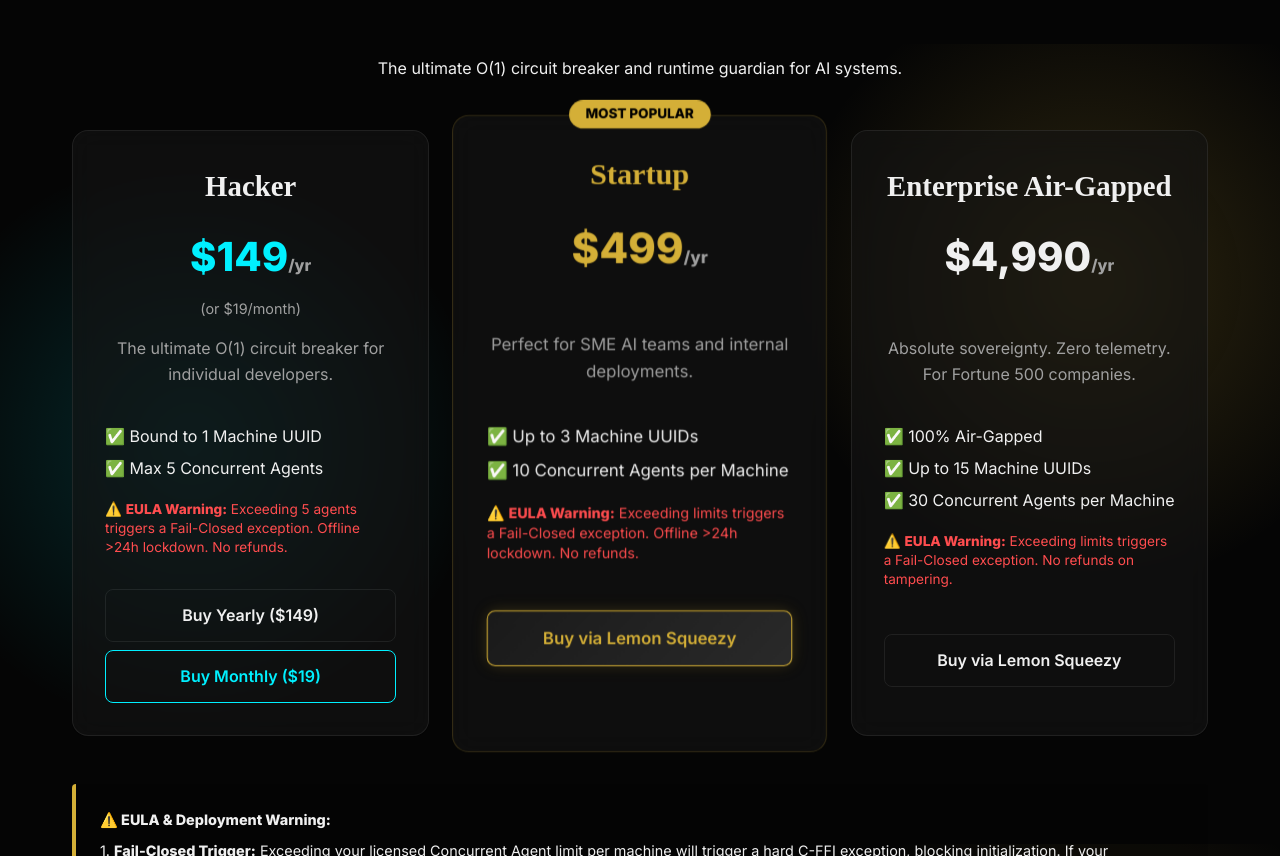
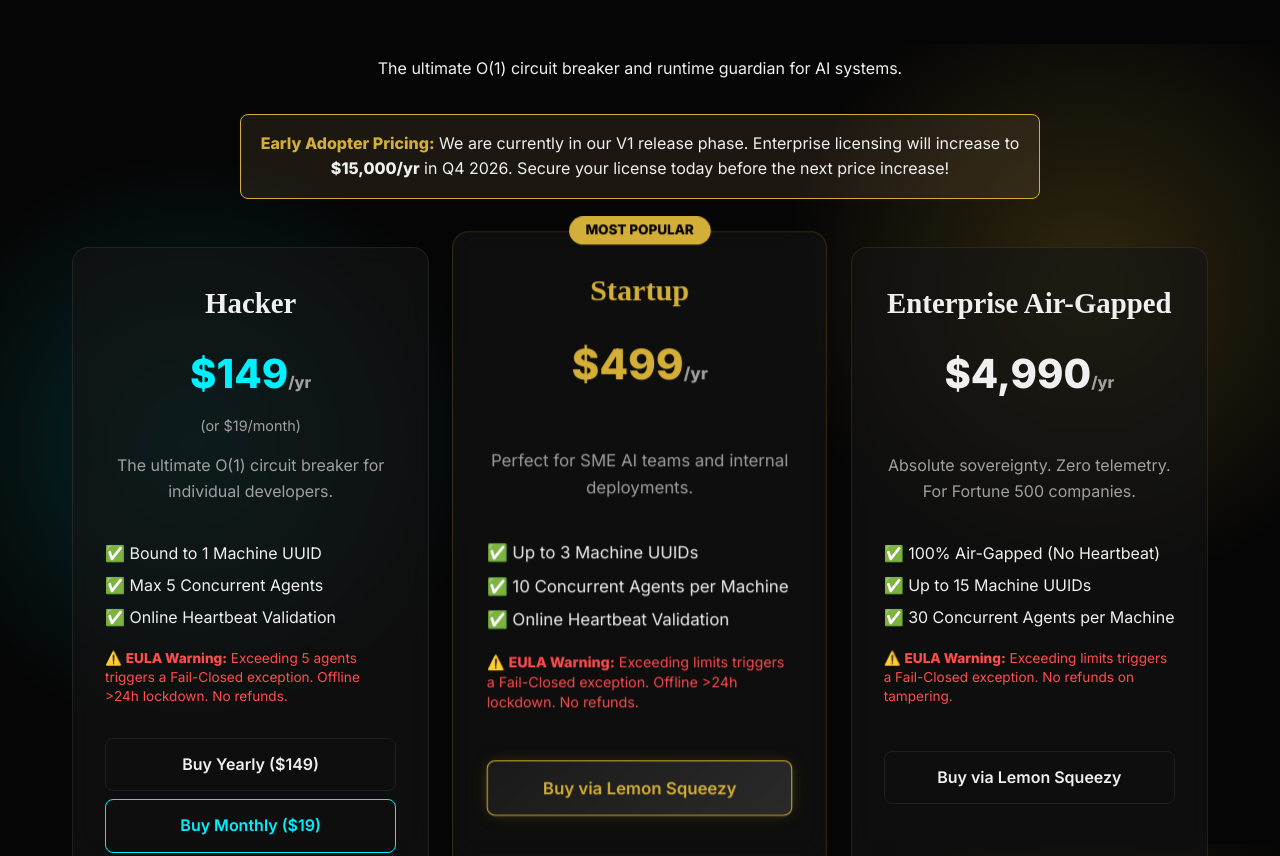
Before and after one commit to Top-Celestial-Company-Ltd/DROS-Official-Website, a React (Vite) app: page / in a window 1280 px wide. Shown: the part 3956-4812 px from the top of the page. Built offline with nearby package versions, Linux system fonts and the light colour scheme.

Commit message:
fix: add missing Early Adopter pricing banner and Heartbeat Validation features to align with Lemon Squeezy and original HTML site

```diff
--- a/src/App.jsx
+++ b/src/App.jsx
@@ -164,9 +164,15 @@ claw = VajraClawAdapter(<span style={{color: '#a5d6ff'}}>"vajra.dll"</span>)<br/
         {/* Commercial Licensing Section */}
         <section id="pricing" style={{textAlign: 'center', maxWidth: '1200px', margin: '4rem auto 0'}}>
           <h2 className="section-title">Vajra Claw <span className="gold-text">Commercial Licenses</span></h2>
-          <p className="subtitle" style={{marginBottom: '3rem'}}>
+          <p className="subtitle" style={{marginBottom: '2rem'}}>
             The ultimate O(1) circuit breaker and runtime guardian for AI systems.
           </p>
+
+          {/* Early Adopter Banner */}
+          <div style={{background: 'rgba(230, 185, 128, 0.1)', border: '1px solid var(--accent-gold)', padding: '1rem', borderRadius: '8px', textAlign: 'center', marginBottom: '3rem', maxWidth: '800px', marginLeft: 'auto', marginRight: 'auto'}}>
+            <strong style={{color: 'var(--accent-gold)'}}>Early Adopter Pricing:</strong> We are currently in our V1 release phase. Enterprise licensing will increase to <strong>$15,000/yr</strong> in Q4 2026. Secure your license today before the next price increase!
+          </div>
+
           <div className="grid-3">
             {/* Hacker Tier */}
             <div className="glass-card pricing-card">
@@ -177,6 +183,7 @@ claw = VajraClawAdapter(<span style={{color: '#a5d6ff'}}>"vajra.dll"</span>)<br/
               <ul style={{textAlign: 'left', marginBottom: '2rem', listStyle: 'none', padding: 0, lineHeight: '2'}}>
                 <li>✅ Bound to 1 Machine UUID</li>
                 <li>✅ Max 5 Concurrent Agents</li>
+                <li>✅ Online Heartbeat Validation</li>
                 <li style={{color: '#ff4d4f', fontSize: '0.85rem', lineHeight: '1.4', marginTop: '1rem'}}>⚠️ <strong>EULA Warning:</strong> Exceeding 5 agents triggers a Fail-Closed exception. Offline &gt;24h lockdown. No refunds.</li>
               </ul>
               <a href="https://dros.lemonsqueezy.com/buy/hacker-yearly" target="_blank" rel="noreferrer" className="btn btn-secondary" style={{width: '100%', display: 'block', boxSizing: 'border-box', marginBottom: '0.5rem'}}>
@@ -197,6 +204,7 @@ claw = VajraClawAdapter(<span style={{color: '#a5d6ff'}}>"vajra.dll"</span>)<br/
               <ul style={{textAlign: 'left', marginBottom: '2rem', listStyle: 'none', padding: 0, lineHeight: '2'}}>
                 <li>✅ Up to 3 Machine UUIDs</li>
                 <li>✅ 10 Concurrent Agents per Machine</li>
+                <li>✅ Online Heartbeat Validation</li>
                 <li style={{color: '#ff4d4f', fontSize: '0.85rem', lineHeight: '1.4', marginTop: '1rem'}}>⚠️ <strong>EULA Warning:</strong> Exceeding limits triggers a Fail-Closed exception. Offline &gt;24h lockdown. No refunds.</li>
               </ul>
               <a href="https://dros.lemonsqueezy.com/buy/startup" target="_blank" rel="noreferrer" className="btn btn-primary" style={{width: '100%', display: 'block', boxSizing: 'border-box', marginTop: '2.8rem'}}>
@@ -211,7 +219,7 @@ claw = VajraClawAdapter(<span style={{color: '#a5d6ff'}}>"vajra.dll"</span>)<br/
               <p style={{fontSize: '0.9rem', color: 'transparent', marginTop: '-0.5rem', marginBottom: '1rem'}}>-</p>
               <p style={{color: 'var(--text-secondary)', marginBottom: '1.5rem', minHeight: '60px'}}>Absolute sovereignty. Zero telemetry. For Fortune 500 companies.</p>
               <ul style={{textAlign: 'left', marginBottom: '2rem', listStyle: 'none', padding: 0, lineHeight: '2'}}>
-                <li>✅ 100% Air-Gapped</li>
+                <li>✅ 100% Air-Gapped (No Heartbeat)</li>
                 <li>✅ Up to 15 Machine UUIDs</li>
                 <li>✅ 30 Concurrent Agents per Machine</li>
                 <li style={{color: '#ff4d4f', fontSize: '0.85rem', lineHeight: '1.4', marginTop: '1rem'}}>⚠️ <strong>EULA Warning:</strong> Exceeding limits triggers a Fail-Closed exception. No refunds on tampering.</li>
```
